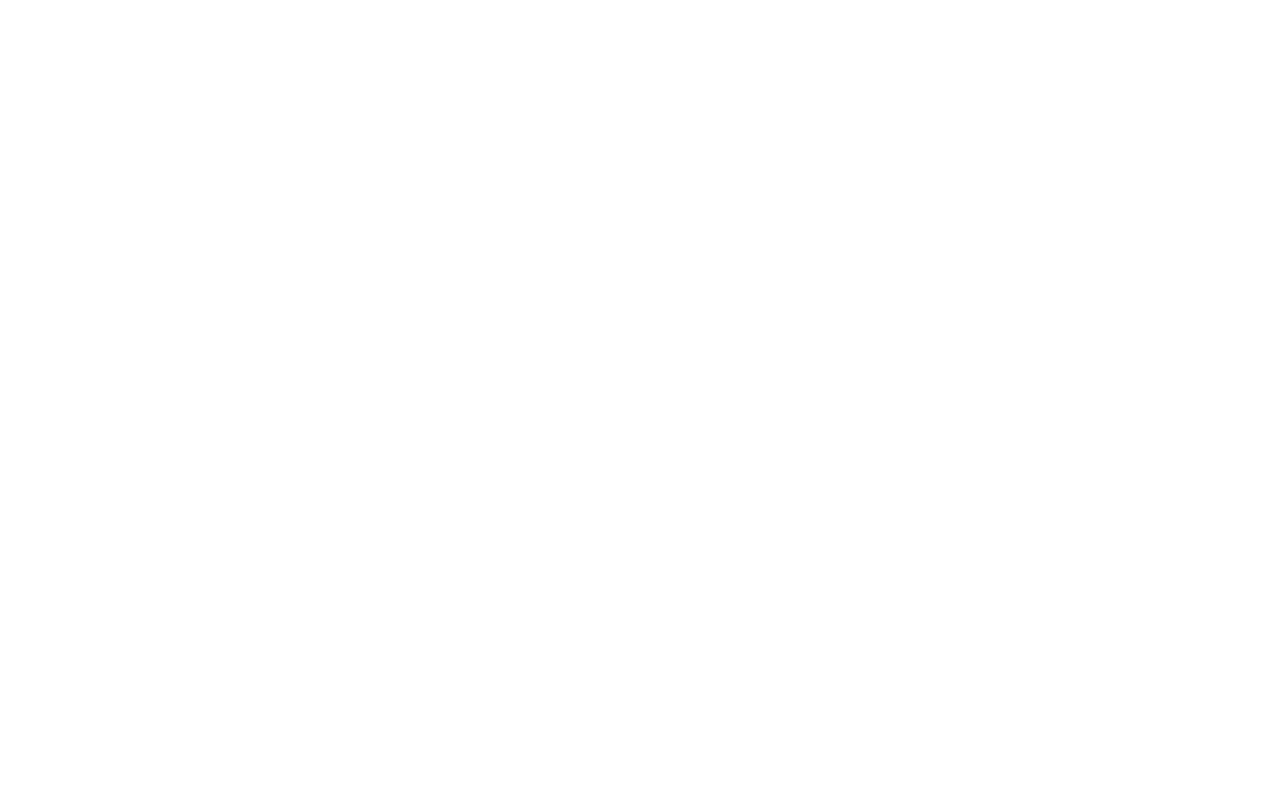
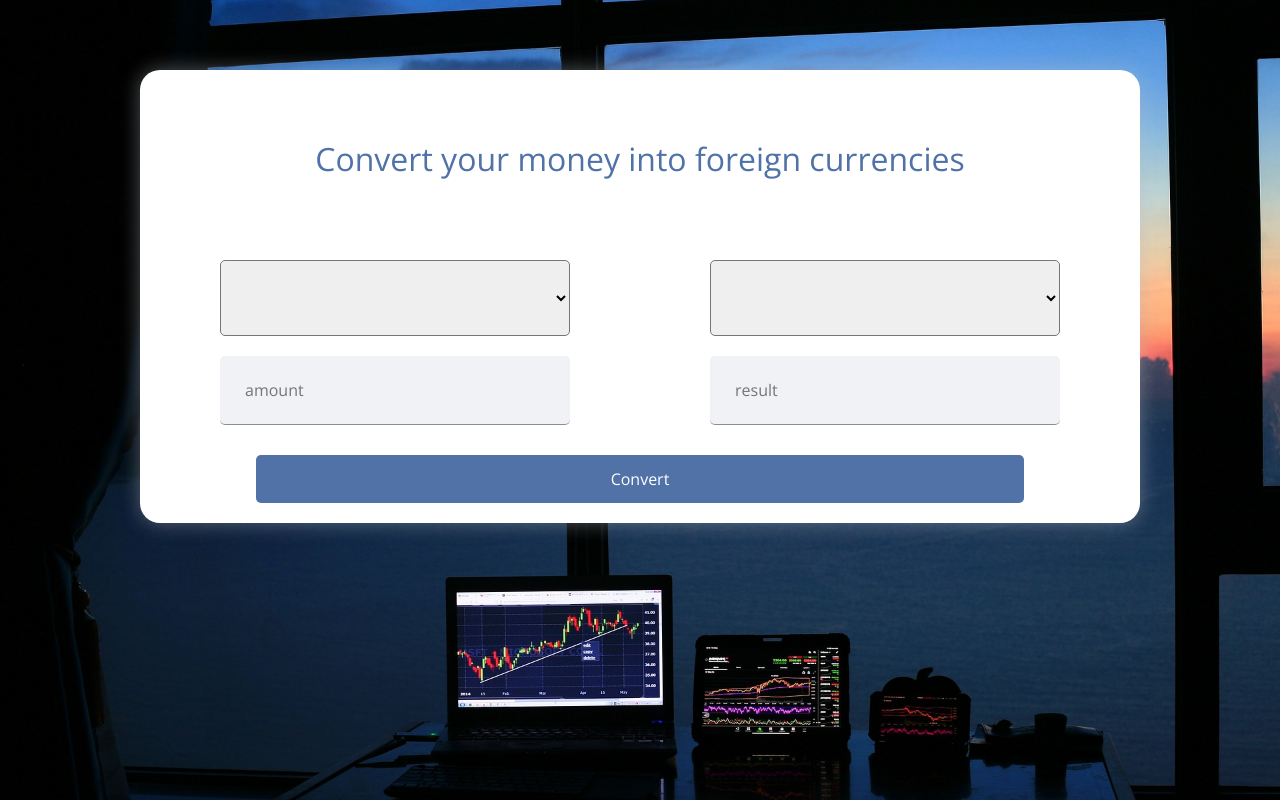
Before and after one commit to TomKotula/currencer-converter-react, a React (Create React App) app: page / in a window 1280 px wide. Built offline with nearby package versions, Linux system fonts and the light colour scheme.

Commit message:
fixing brackets and background image

```diff
--- a/src/Container/index.js
+++ b/src/Container/index.js
@@ -1,8 +1,8 @@
 
-const Container = ({ children }) => {
+const Container = ({ children }) => (
     <main className="container">
         {children}
     </main>
-};
+);
 
 export default Container;
--- a/src/index.css
+++ b/src/index.css
@@ -10,7 +10,7 @@ html {
 
 body {
   font-family: 'Open Sans', sans-serif;
-  /* background-image: url("background.img"); */
+  background-image: url("backgroundimage.jpg");
   background-size: cover;
   background-position: center;
   background-attachment: fixed;
```
Also changed, not shown: src/backgroundimage.jpg (renamed from backgroundimage.jpg).
